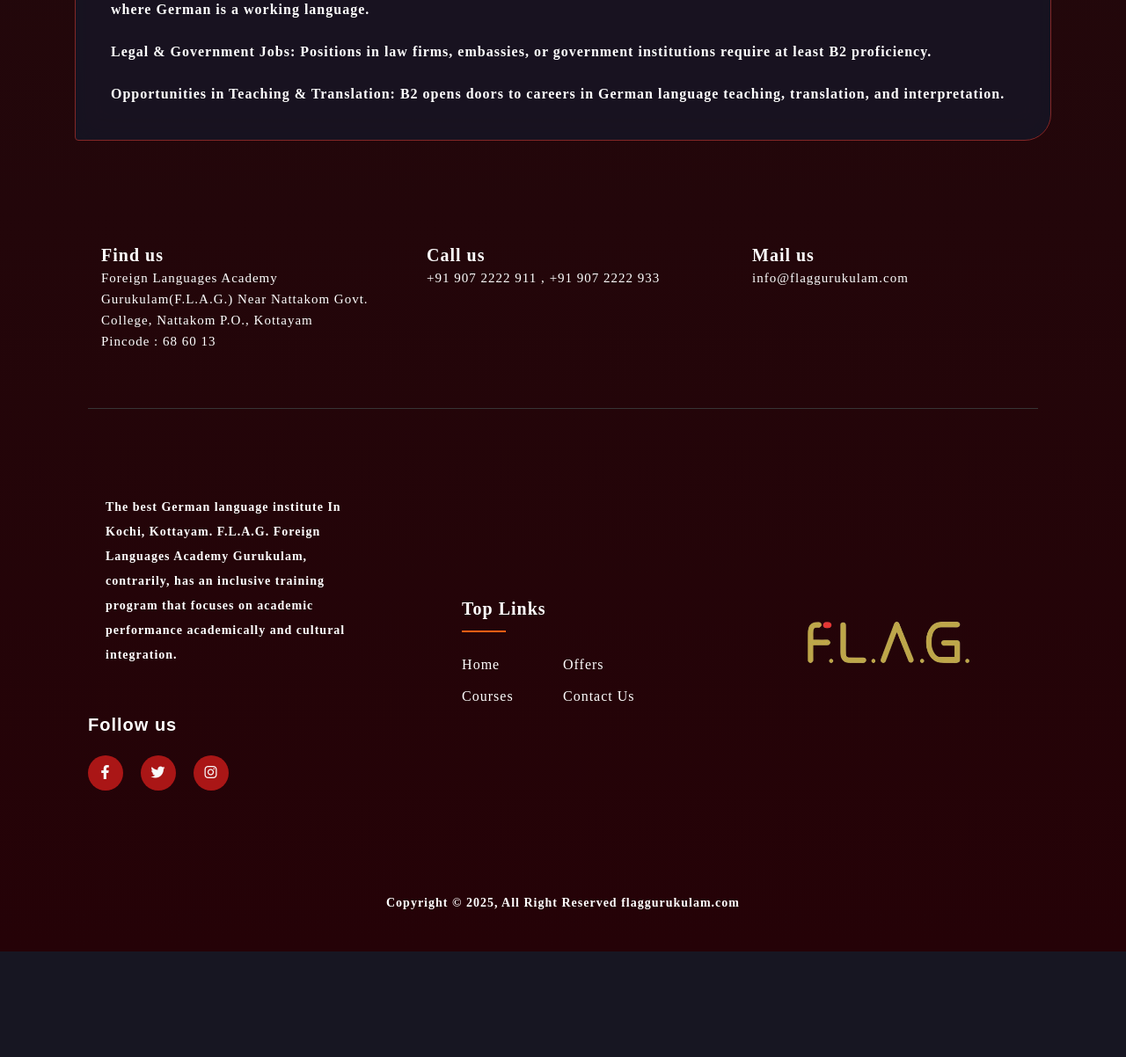
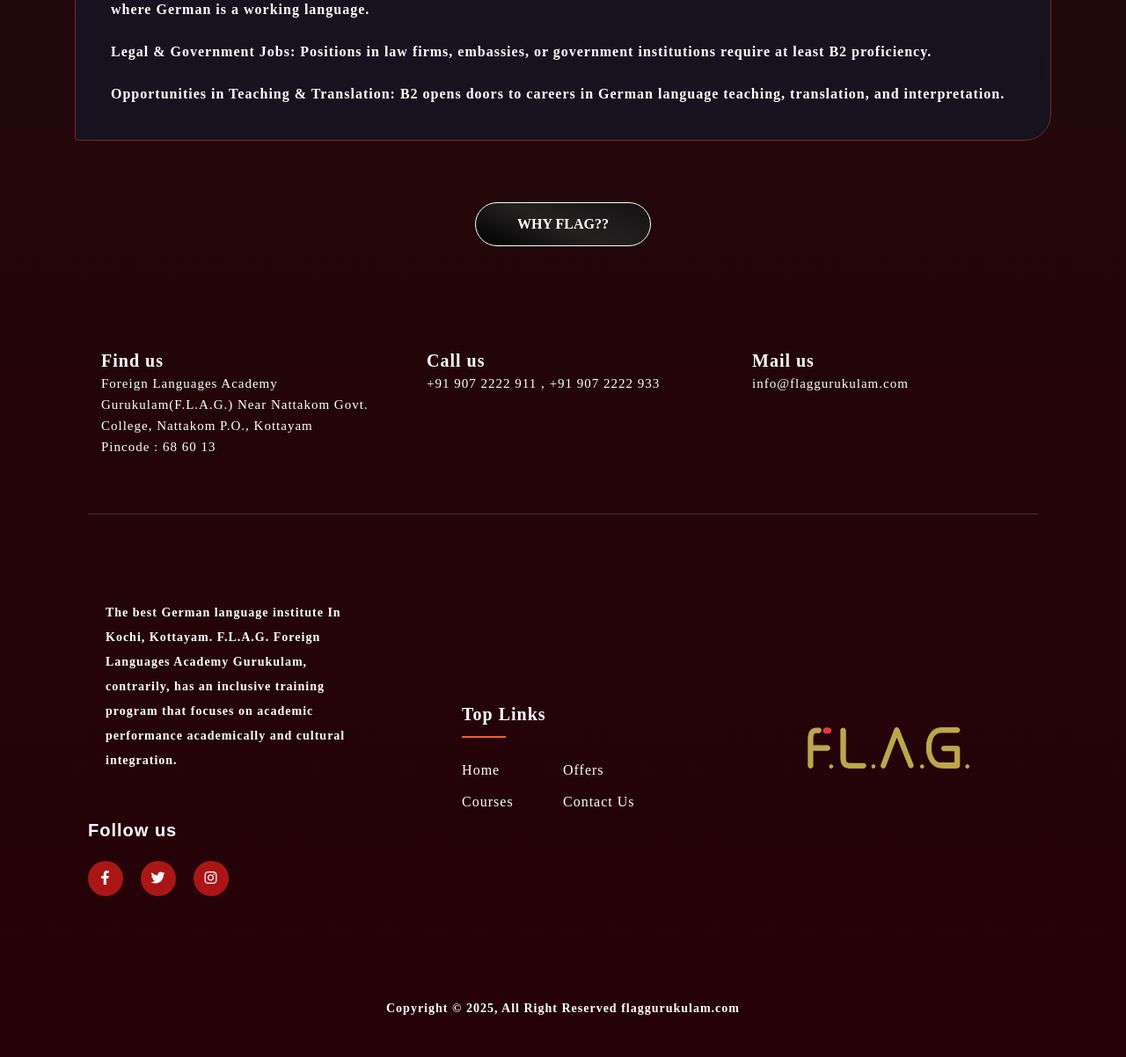
Before and after one commit to lifeplannerdev/flag, a Django app: page /levels/ in a window 1280 px wide. Shown: the part 3522-4724 px from the top of the page at 88% size. Before the commit the page ends 4604 px from the top, so only its background shows below. Run offline with Django 5.2, Linux system fonts and the light colour scheme; some libraries are stand-ins or nearby versions; some web fonts are replaced.

Commit message:
feb 3 commit

```diff
--- a/templates/levels.html
+++ b/templates/levels.html
@@ -295,6 +295,15 @@
   </div>
 </div>
 
+<div style="display:flex;justify-content: center;align-items:center;margin-top: 70px;">
+  <a href="">
+  <button class="btn"  style="width:200px;height:50px;border:1px solid white;border-radius: 30px;color:white;
+  background: linear-gradient(23deg, rgb(0, 0, 0) 0%, rgba(36,33,33,1) 48%, rgb(19, 18, 18) 100%);font-weight: bold;">
+    WHY FLAG??
+  </button>
+</a>
+</div>
+
   <footer class="footer-section">
     <div class="container">
         <div class="footer-cta pt-5 pb-5">
```
